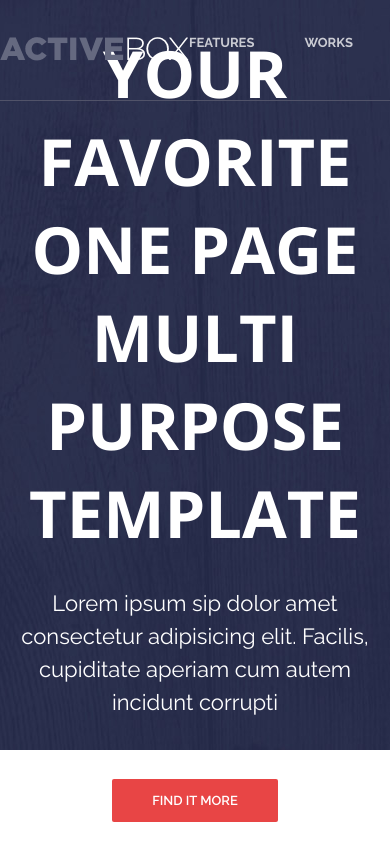
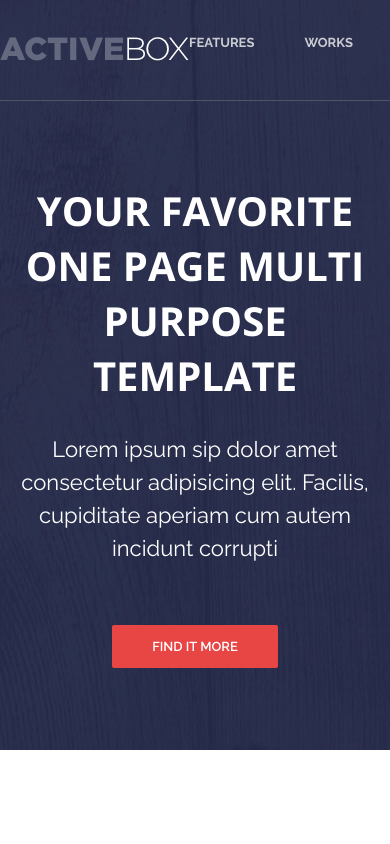
Before and after one commit to siteddv/activebox, a plain HTML site: page index.html in a window 390 px wide. Shown: the top 844 px of the page. Drawn offline with nearby package versions, Linux system fonts and the light colour scheme.

Commit message:
started working with media-requests

```diff
--- a/style.css
+++ b/style.css
@@ -487,3 +487,12 @@ span.name {
 span.heart {
    color: #f00;
 }
+
+/*Media
+===============*/
+@media (max-width: 1200px) {
+   /*Intro */
+   .intro__title {
+      font-size: 40px;
+   }
+}
```
